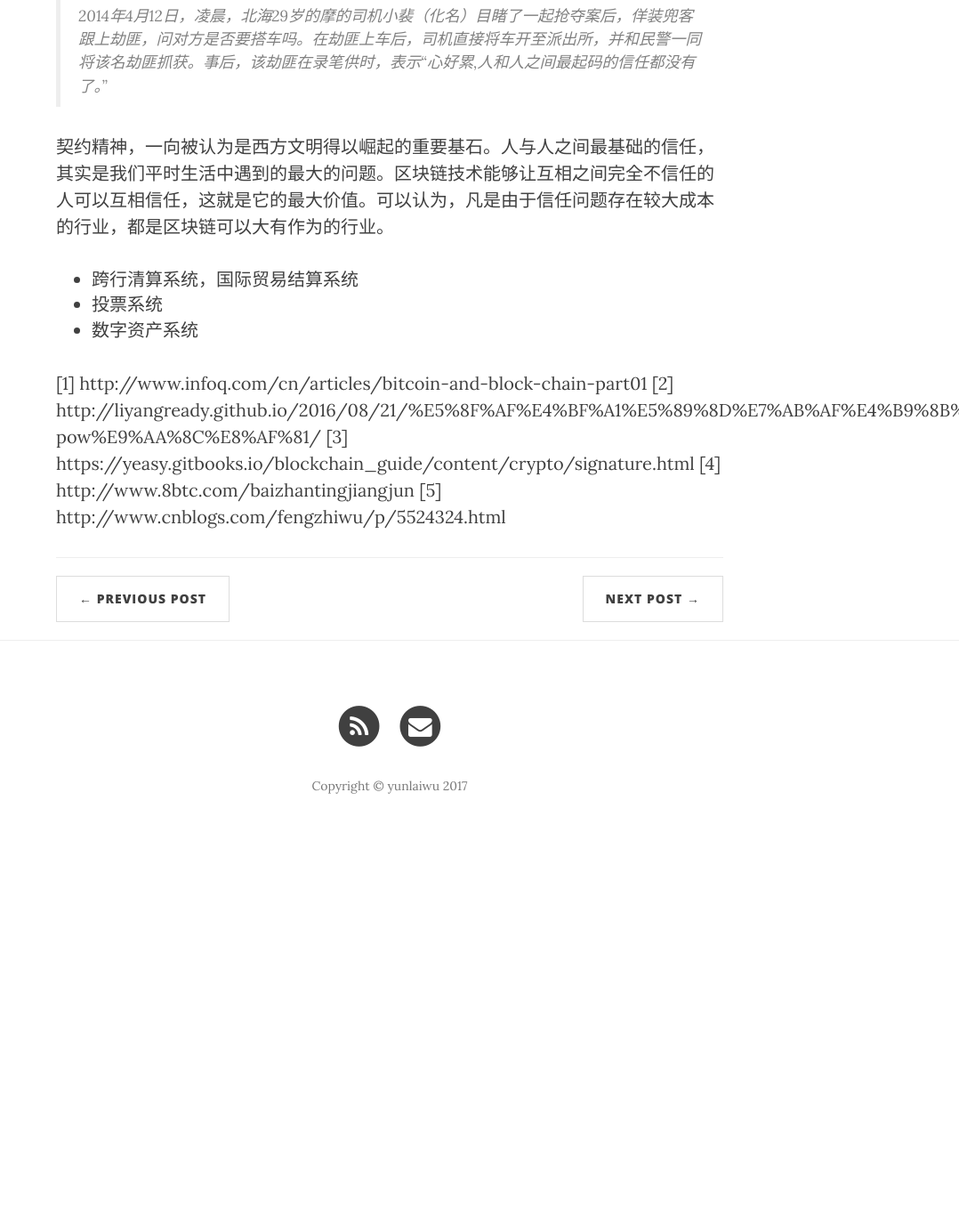
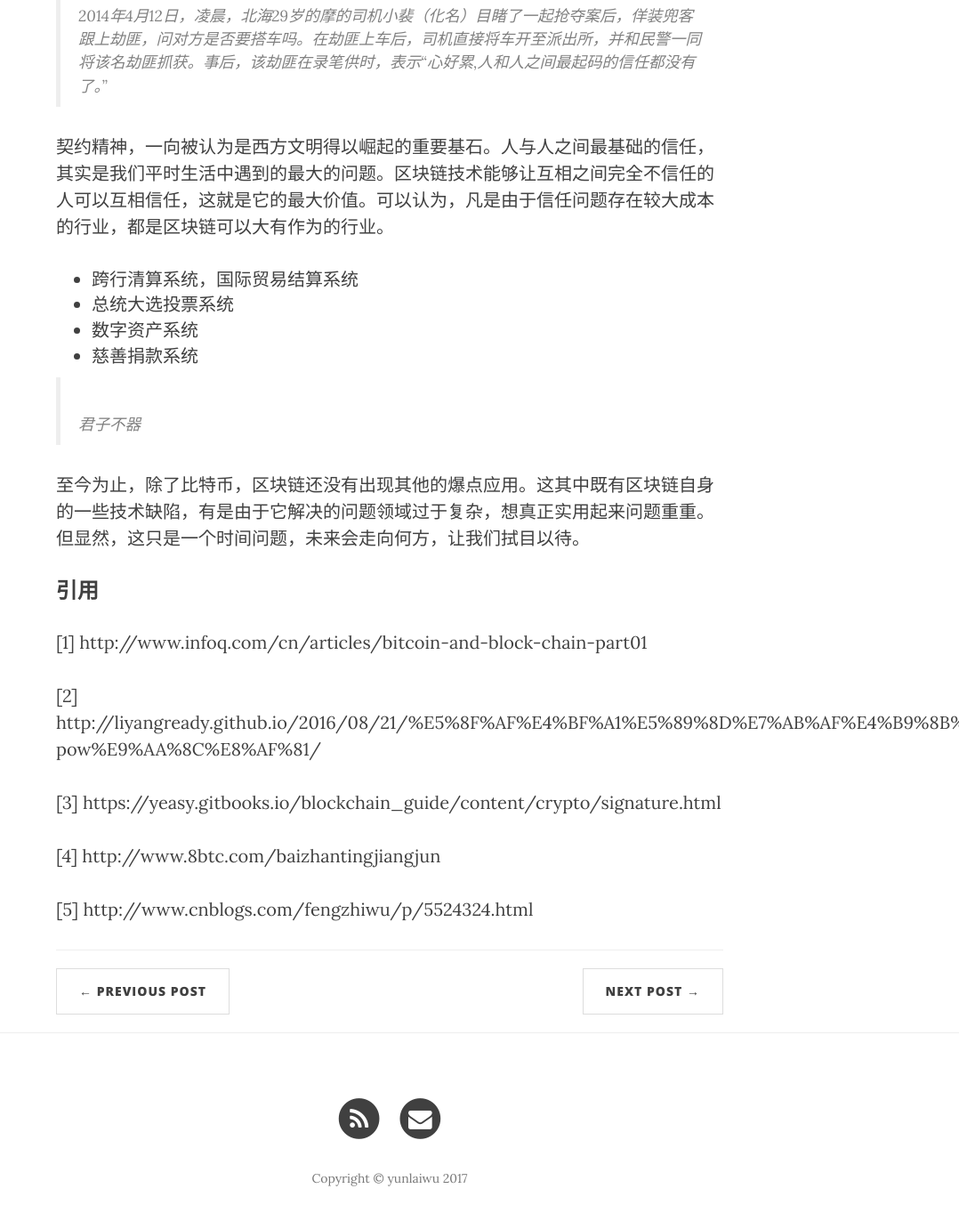
Before and after one commit to lizouzt/blog, a Jekyll site: the page built from _posts/2017-03-09-blockchain.markdown, in a window 1280 px wide and 1400 px high, scrolled down 8981 px. Shown: the top 1372 px of the window at 89% size, without its empty margins (202-1280 px from the left). Built offline with Jekyll 4.4.1, drawn with Linux system fonts in a browser that asks for light colours; nearby versions of some CDN libraries; before the commit the page ends 9940 px from its top, so only the background shows below that.

Commit message:
Update 2017-03-09-blockchain.markdown

```diff
--- a/_posts/2017-03-09-blockchain.markdown
+++ b/_posts/2017-03-09-blockchain.markdown
@@ -213,15 +213,23 @@
 契约精神，一向被认为是西方文明得以崛起的重要基石。人与人之间最基础的信任，其实是我们平时生活中遇到的最大的问题。区块链技术能够让互相之间完全不信任的人可以互相信任，这就是它的最大价值。可以认为，凡是由于信任问题存在较大成本的行业，都是区块链可以大有作为的行业。
 
 * 跨行清算系统，国际贸易结算系统
-* 投票系统
+* 总统大选投票系统
 * 数字资产系统
+* 慈善捐款系统
+
+> 君子不器
+
+至今为止，除了比特币，区块链还没有出现其他的爆点应用。这其中既有区块链自身的一些技术缺陷，有是由于它解决的问题领域过于复杂，想真正实用起来问题重重。但显然，这只是一个时间问题，未来会走向何方，让我们拭目以待。
 
 
-
-
+### 引用
 
 [1] http://www.infoq.com/cn/articles/bitcoin-and-block-chain-part01
+
 [2] http://liyangready.github.io/2016/08/21/%E5%8F%AF%E4%BF%A1%E5%89%8D%E7%AB%AF%E4%B9%8B%E8%B7%AF-pow%E9%AA%8C%E8%AF%81/
+
 [3] https://yeasy.gitbooks.io/blockchain_guide/content/crypto/signature.html
+
 [4] http://www.8btc.com/baizhantingjiangjun
+
 [5] http://www.cnblogs.com/fengzhiwu/p/5524324.html
```
